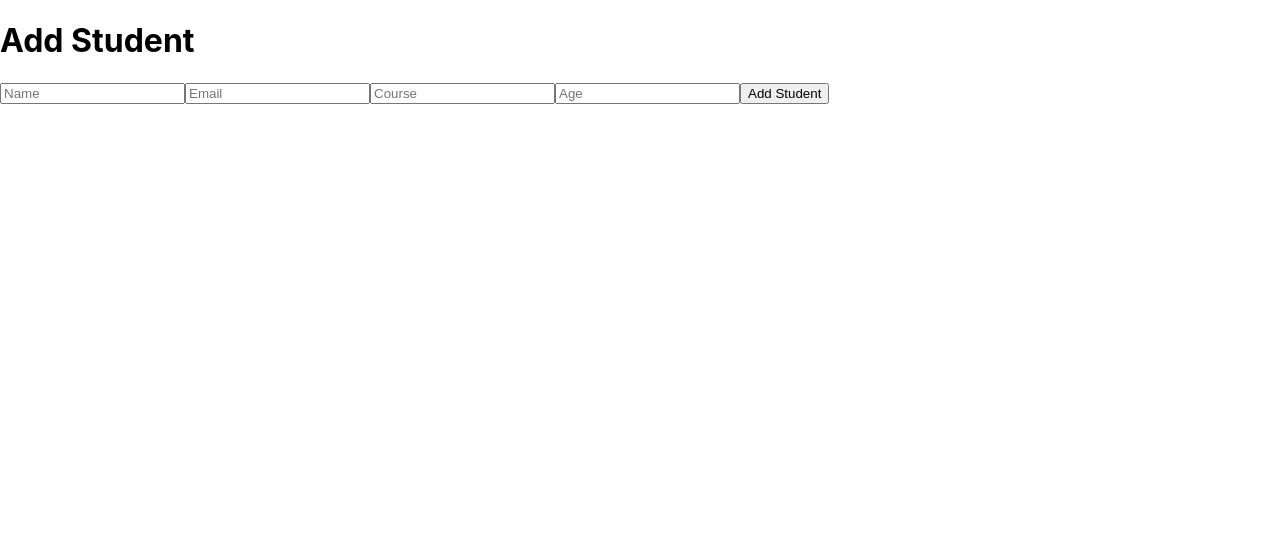
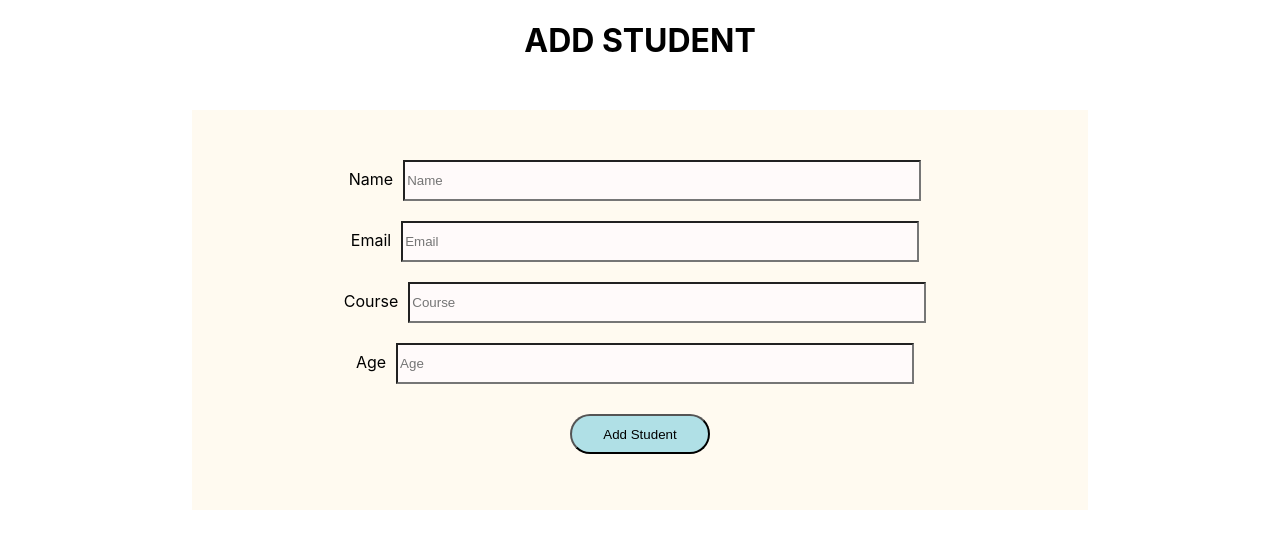
Before and after one commit to PriyankaNMS/studentapp-frontend, a React (Create React App) app: page /students/new in a window 1280 px wide. Shown: the top 548 px of the page. Built offline with nearby package versions, Linux system fonts and the light colour scheme.

Commit message:
CSS properties are added.

```diff
--- a/src/components/StudentForm.js
+++ b/src/components/StudentForm.js
@@ -17,12 +17,28 @@ function StudentForm({ initialData, onSubmit, submitLabel }) {
     };
 
     return (
-        <form onSubmit={handleSubmit}>
-            <input name="name" placeholder="Name" value={form.name} onChange={handleChange} required />
-            <input name="email" placeholder="Email" value={form.email} onChange={handleChange} required />
-            <input name="course" placeholder="Course" value={form.course} onChange={handleChange} required />
-            <input name="age" type="number" placeholder="Age" value={form.age} onChange={handleChange} required />
-            <button type="submit">{submitLabel}</button>
+        <form onSubmit={handleSubmit} style={{
+            height: "360px",
+            width: "70%",
+            textAlign: "center",
+            backgroundColor: "floralwhite",
+            marginLeft: "15%",
+            marginTop: "50px",
+            paddingTop: "40px"
+        }}>
+            <label htmlFor="name" >Name</label>
+            <input name="name" placeholder="Name" value={form.name} onChange={handleChange} required style={{height:"35px",width:'510px',margin:"10px",backgroundColor:"snow"}}/><br/>
+
+            <label htmlFor="email">Email</label>
+            <input name="email" placeholder="Email" value={form.email} onChange={handleChange} required style={{height:"35px",width:'510px',margin:"10px",backgroundColor:"snow"}}/><br/>
+
+            <label htmlFor="course">Course</label>
+            <input name="course" placeholder="Course" value={form.course} onChange={handleChange} required style={{height:"35px",width:'510px',margin:"10px",backgroundColor:"snow"}}/><br/>
+
+            <label htmlFor="Age">Age</label>
+            <input name="age" type="number" placeholder="Age" value={form.age} onChange={handleChange} required style={{height:"35px",width:'510px',margin:"10px",backgroundColor:"snow"}}/><br/>
+
+            <button type="submit" style={{height:"40px", width:"140px", marginTop:"20px", backgroundColor:"powderblue", borderRadius:"20px"}}>{submitLabel}</button>
         </form>
     );
 }
--- a/src/pages/AddStudent.js
+++ b/src/pages/AddStudent.js
@@ -13,7 +13,7 @@ function AddStudent() {
 
     return (
         <div>
-            <h1>Add Student</h1>
+            <h1 style={{textAlign:"center"}}>ADD STUDENT</h1>
             <StudentForm onSubmit={handleAdd} submitLabel="Add Student" />
         </div>
     );
--- a/src/pages/EditStudent.js
+++ b/src/pages/EditStudent.js
@@ -26,7 +26,7 @@ function EditStudent() {
 
     return (
         <div>
-            <h1>Edit Student</h1>
+            <h1 style={{textAlign:"center"}}>EDIT STUDENT</h1>
             <StudentForm initialData={student} onSubmit={handleUpdate} submitLabel="Update Student" />
         </div>
     );
--- a/src/pages/StudentList.js
+++ b/src/pages/StudentList.js
@@ -21,18 +21,18 @@ function StudentList() {
 
     return (
         <div>
-            <h1>Student Management System</h1>
+            <h1 style={{textAlign:"center"}}>STUDENT MANAGEMENT SYSTEM</h1>
             <Link to="/students/new">
-                <button>+ Add Student</button>
+                <button style={{height:"30px",width:"300px",backgroundColor:"bisque",marginLeft:"8px",borderRadius:"30px"}}>+ Add Student</button>
             </Link>
 
             <table border="1" cellPadding="8" style={{ marginTop: '20px', width: '100%' }}>
-                <thead>
+                <thead style={{backgroundColor:"lavender"}}>
                 <tr>
                     <th>ID</th><th>Name</th><th>Email</th><th>Course</th><th>Age</th><th>Actions</th>
                 </tr>
                 </thead>
-                <tbody>
+                <tbody style={{backgroundColor:"lavenderblush"}}>
                 {students.map((s) => (
                     <tr key={s.id}>
                         <td>{s.id}</td>
@@ -42,9 +42,9 @@ function StudentList() {
                         <td>{s.age}</td>
                         <td>
                             <Link to={`/students/${s.id}/edit`}>
-                                <button>Edit</button>
+                                <button style={{backgroundColor:"lightyellow", borderRadius:"5px", marginRight:"10px"}}>Edit</button>
                             </Link>
-                            <button onClick={() => handleDelete(s.id)}>Delete</button>
+                            <button onClick={() => handleDelete(s.id)} style={{backgroundColor:"aliceblue", borderRadius:"5px"}}>Delete</button>
                         </td>
                     </tr>
                 ))}
```
